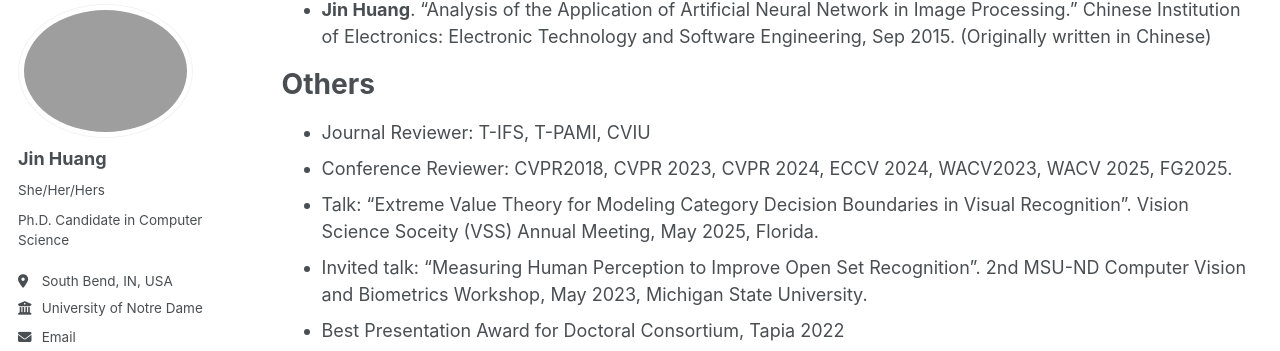
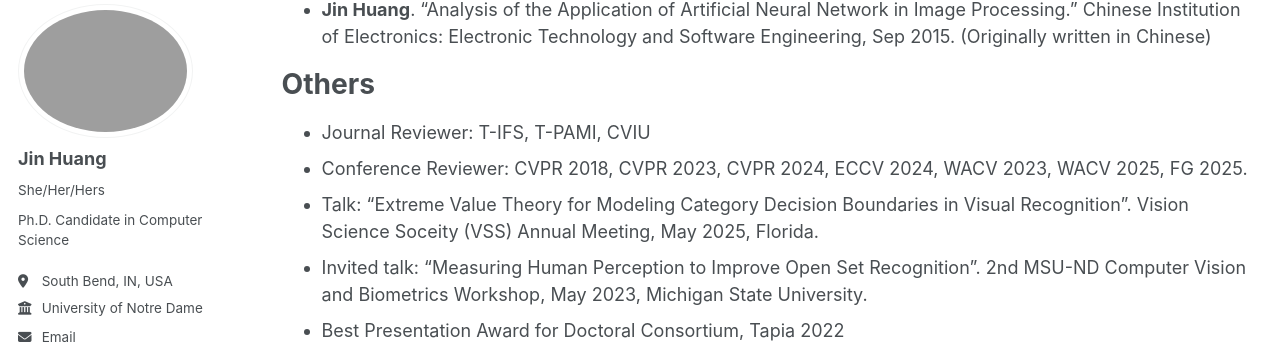
Before and after one commit to KiyoshiKAWASAKI/KiyoshiKAWASAKI.github.io, a Jekyll site: the page built from _pages/cv.md, in a window 1280 px wide and 900 px high, scrolled down 1663 px. Shown: the part 102-453 px from the top of the window. Built offline with Jekyll 4.4.1, drawn with Linux system fonts in a browser that asks for light colours; some web fonts are replaced.

Commit message:
update CV

```diff
--- a/_pages/cv.md
+++ b/_pages/cv.md
@@ -56,7 +56,7 @@ on Gaze.” (US Patent No. 63/553,406. Filed by Dolby Laboratories.)
 Others
 ======
 - Journal Reviewer: T-IFS, T-PAMI, CVIU
-- Conference Reviewer: CVPR2018, CVPR 2023, CVPR 2024, ECCV 2024, WACV2023, WACV 2025, FG2025.
+- Conference Reviewer: CVPR 2018, CVPR 2023, CVPR 2024, ECCV 2024, WACV 2023, WACV 2025, FG 2025.
 - Talk: "Extreme Value Theory for Modeling Category Decision Boundaries in Visual Recognition". Vision Science Soceity (VSS) Annual Meeting, May 2025, Florida.
 - Invited talk: "Measuring Human Perception to Improve Open Set Recognition". 2nd MSU-ND Computer Vision and Biometrics Workshop, May 2023, Michigan State University.
 - Best Presentation Award for Doctoral Consortium, Tapia 2022
```
